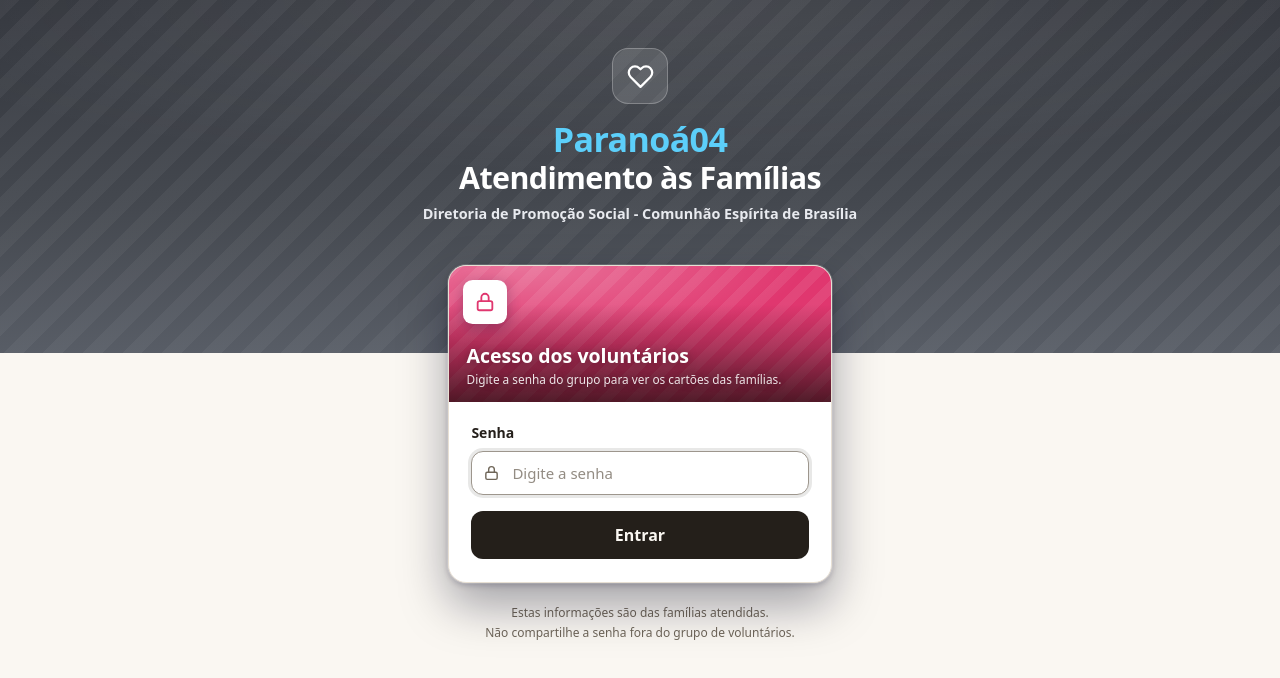
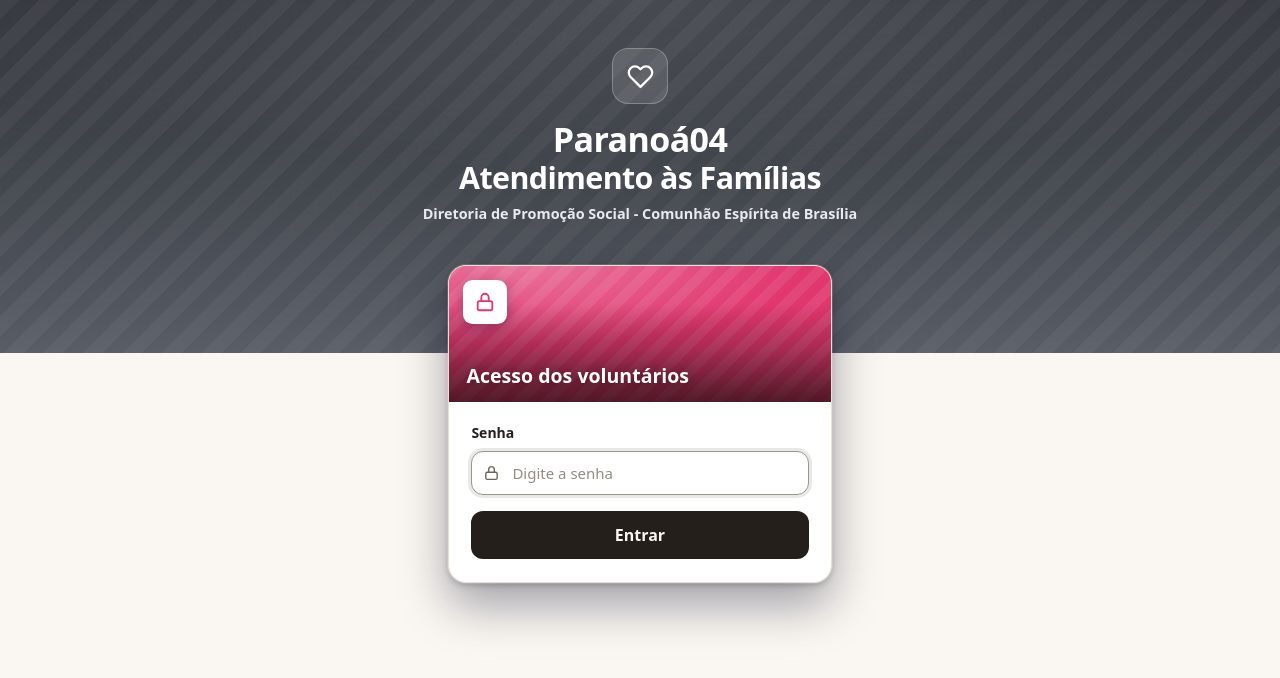
Before and after one commit to NathaliaFin/ceb, a Next.js app: page /login in a window 1280 px wide. Shown: the top 678 px of the page. Built offline with nearby package versions, Linux system fonts and the light colour scheme; no server answers.

Commit message:
Paranoa04 fica branco na capa e o login perde as duas frases
Co-Authored-By: Claude Opus 5.5 <noreply@anthropic.com>

```diff
--- a/app/globals.css
+++ b/app/globals.css
@@ -369,13 +369,12 @@ body {
   text-wrap: balance; /* no celular quebra em duas linhas parecidas */
 }
 
-/* O nome do grupo e o destaque da capa: na mesma fonte do titulo e um pouco
-   maior que ele (34px contra 30px). */
+/* O nome do grupo e o destaque da capa: na mesma fonte e cor do titulo, so
+   um pouco maior que ele (34px contra 30px). */
 .capa__grupo {
   display: block;
   margin-bottom: 0.15rem;
   font-size: 2.125rem; /* 34px */
-  color: #5ccffa;
 }
 
 /* Diretoria e casa espirita, uma por linha, abaixo do nome do grupo. */
--- a/components/FormularioLogin.js
+++ b/components/FormularioLogin.js
@@ -23,7 +23,6 @@ export default function FormularioLogin() {
           </span>
           <div className="cartao__sobre">
             <h2>Acesso dos voluntários</h2>
-            <p className="cartao__endereco">Digite a senha do grupo para ver os cartões das famílias.</p>
           </div>
         </div>
 
@@ -60,12 +59,6 @@ export default function FormularioLogin() {
           </button>
         </div>
       </form>
-
-      <p className="text-xs text-tinta-suave text-center mt-5 leading-relaxed">
-        Estas informações são das famílias atendidas.
-        <br />
-        Não compartilhe a senha fora do grupo de voluntários.
-      </p>
     </div>
   );
 }
```
